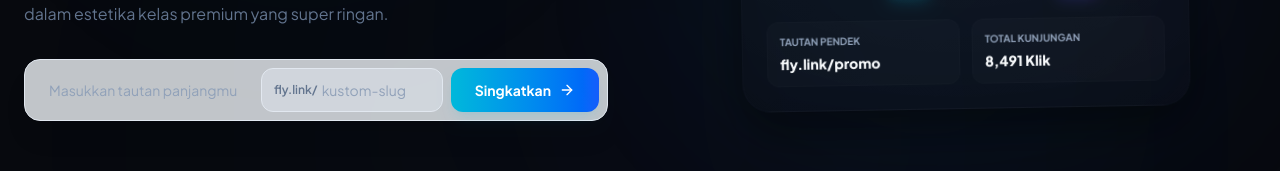
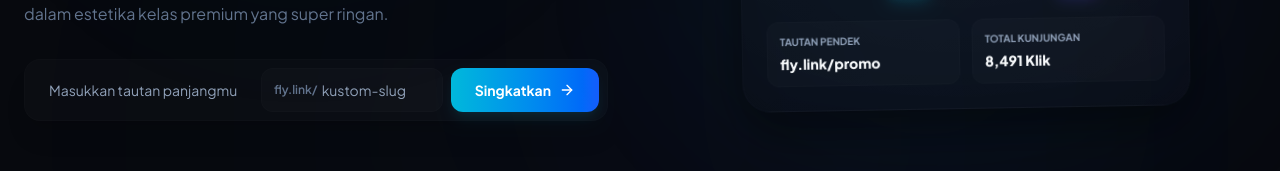
Before and after one commit to dhent593/fly.link, a Next.js app: page / in a window 1280 px wide. Shown: the part 506-677 px from the top of the page. Built offline with nearby package versions, Linux system fonts and the light colour scheme; no server answers.

Commit message:
fix: resolve invisible input text by removing light mode background overrides in login and password forms

```diff
--- a/app/[slug]/page.js
+++ b/app/[slug]/page.js
@@ -123,7 +123,7 @@ export default function RedirectPage() {
                                 required
                                 value={inputPass}
                                 onChange={(e) => setInputPass(e.target.value)}
-                                className="w-full pl-12 pr-4 py-4 rounded-2xl bg-slate-200/50 dark:bg-white/[0.02] border border-slate-200 dark:border-white/5 text-sm text-foreground placeholder-slate-400 focus:bg-white dark:focus:bg-white/[0.05] focus:border-yellow-500/40 text-center outline-none transition-all duration-300"
+                                className="w-full pl-12 pr-4 py-4 rounded-2xl bg-white/[0.02] border border-card-border text-sm text-foreground placeholder-slate-400 focus:bg-white/[0.05] focus:border-yellow-500/40 text-center outline-none transition-all duration-300"
                                 placeholder="Masukkan kata sandi..."
                             />
                         </div>
--- a/app/page.js
+++ b/app/page.js
@@ -217,7 +217,7 @@ export default function Home() {
                     placeholder="Alamat Email"
                     value={email}
                     onChange={(e) => setEmail(e.target.value)}
-                    className="w-full pl-12 pr-4 py-3.5 rounded-2xl bg-slate-100 dark:bg-white/[0.03] border border-slate-200 dark:border-white/5 text-sm text-foreground placeholder-slate-500 focus:bg-white dark:focus:bg-white/[0.06] focus:border-cyan-500/50 outline-none transition-all duration-300"
+                    className="w-full pl-12 pr-4 py-3.5 rounded-2xl bg-white/[0.03] border border-card-border text-sm text-foreground placeholder-slate-500 focus:bg-white/[0.06] focus:border-cyan-500/50 outline-none transition-all duration-300"
                   />
                 </div>
 
@@ -229,7 +229,7 @@ export default function Home() {
                     placeholder="Kata Sandi"
                     value={password}
                     onChange={(e) => setPassword(e.target.value)}
-                    className="w-full pl-12 pr-4 py-3.5 rounded-2xl bg-slate-100 dark:bg-white/[0.03] border border-slate-200 dark:border-white/5 text-sm text-foreground placeholder-slate-500 focus:bg-white dark:focus:bg-white/[0.06] focus:border-cyan-500/50 outline-none transition-all duration-300"
+                    className="w-full pl-12 pr-4 py-3.5 rounded-2xl bg-white/[0.03] border border-card-border text-sm text-foreground placeholder-slate-500 focus:bg-white/[0.06] focus:border-cyan-500/50 outline-none transition-all duration-300"
                   />
                 </div>
 
@@ -293,7 +293,7 @@ export default function Home() {
                 Platform penyingkat URL modern. Melacak klik secara instan, mengamankan rute dengan password, dan membagikan QR Code dalam estetika kelas premium yang super ringan.
               </p>
 
-              <form onSubmit={handleQuickShorten} className="bg-slate-100/80 dark:bg-white/[0.02] p-2 rounded-2xl border border-slate-200 dark:border-white/5 flex flex-col md:flex-row gap-2 max-w-2xl mx-auto lg:mx-0 shadow-xl dark:shadow-2xl dark:shadow-black/40 focus-within:border-cyan-500/30 transition-all duration-300">
+              <form onSubmit={handleQuickShorten} className="bg-white/[0.02] p-2 rounded-2xl border border-card-border flex flex-col md:flex-row gap-2 max-w-2xl mx-auto lg:mx-0 shadow-xl dark:shadow-2xl dark:shadow-black/40 focus-within:border-cyan-500/30 transition-all duration-300">
                 <input
                   type="url"
                   required
@@ -302,7 +302,7 @@ export default function Home() {
                   onChange={(e) => setTempUrl(e.target.value)}
                   className="flex-1 min-w-[200px] px-4 py-3 bg-transparent border-0 outline-none text-foreground placeholder-slate-400 text-sm focus:ring-0"
                 />
-                <div className="flex items-center bg-slate-200/50 dark:bg-white/[0.02] border border-slate-200 dark:border-white/5 rounded-xl px-3 py-1.5 focus-within:border-cyan-500/30 transition-all">
+                <div className="flex items-center bg-white/[0.02] border border-card-border rounded-xl px-3 py-1.5 focus-within:border-cyan-500/30 transition-all">
                   <span className="text-slate-500 text-xs font-semibold select-none">fly.link/</span>
                   <input
                     type="text"
```
